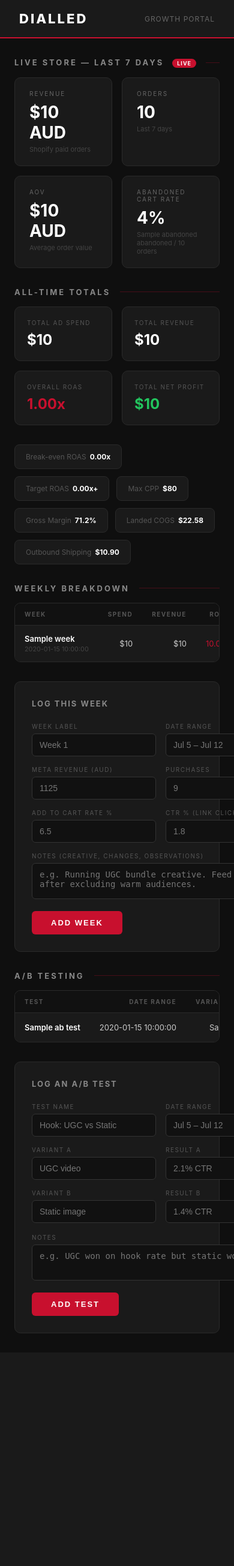
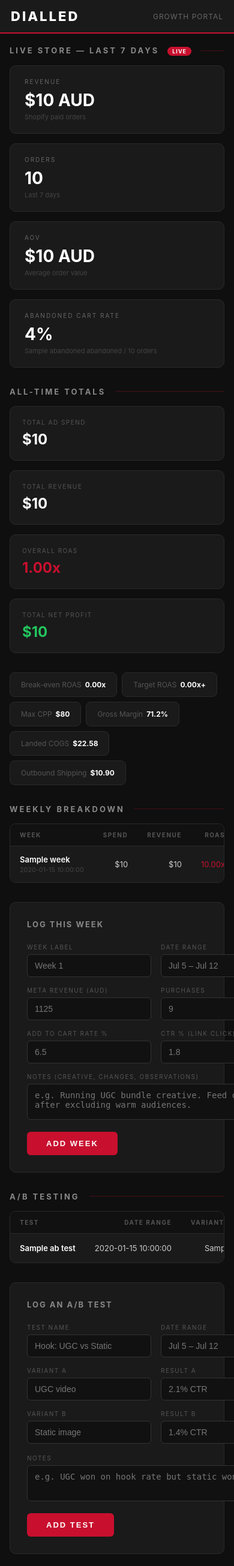
Before and after one commit to DialledPortal/Dialled-Portal, a Python web app: template templates/dashboard.html in a window 390 px wide; the page is wider, and only the part inside the window is pictured. Shown: that part at 60% size. Before the commit the page ends 2223 px from the top of that part, so only its background shows below. Run offline with Jinja, Linux system fonts and the light colour scheme; the template is opened without the code that fills it: most values are stand-ins (such as "Sample title", 1, 10 or a date in 2020).

Commit message:
Update dashboard.html

```diff
--- a/templates/dashboard.html
+++ b/templates/dashboard.html
@@ -80,6 +80,16 @@
     .summary-grid { grid-template-columns: repeat(2, 1fr); }
     .live-strip { grid-template-columns: repeat(2, 1fr); }
     .form-grid { grid-template-columns: repeat(2, 1fr); }
+  }
+
+  @media (max-width: 600px) {
+    .container { padding: 20px 16px; }
+    .summary-grid { grid-template-columns: 1fr; }
+    .live-strip { grid-template-columns: 1fr; }
+    .form-grid { grid-template-columns: 1fr; }
+    .form-group textarea { grid-column: span 1; }
+    .topbar { padding: 14px 18px; }
+    .bench-row { gap: 8px; }
   }
 </style>
 </head>
```
